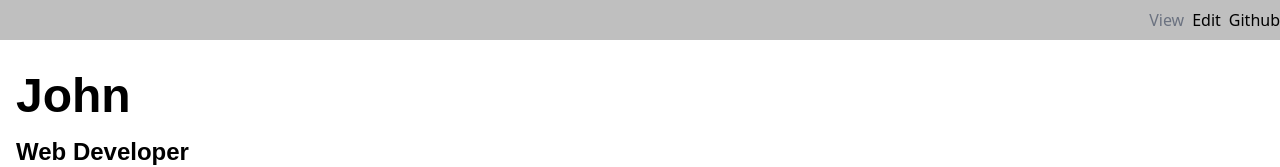
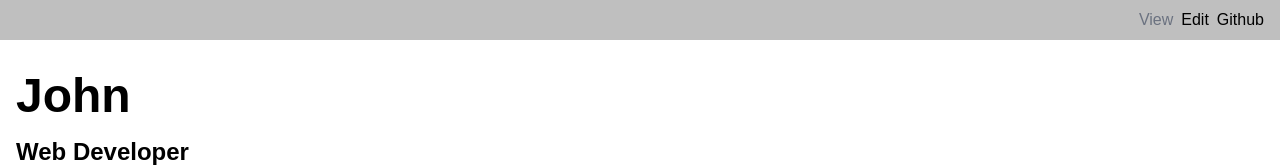
Before and after one commit to aungkyawhein/resume, an Angular app: page /view in a window 1280 px wide. Shown: the top 167 px of the page. Built offline with nearby package versions, Linux system fonts and the light colour scheme; a web font is replaced by a local one; what @angular/fire would draw is missing.

Commit message:
Update nav layout with container

```diff
--- a/src/app/app.component.html
+++ b/src/app/app.component.html
@@ -1,4 +1,5 @@
 <nav class="w-full flex justify-end bg-black/25">
+  <div class="container mx-auto px-4 flex flex-col gap-12 font-primary">
     <ul class="flex justify-end gap-2 container py-2 mx-auto">
       <li *ngFor="let navLink of navLinks">
         <a [routerLink]="navLink.url" routerLinkActive="text-gray-500 " ariaCurrentWhenActive="page">
@@ -11,6 +12,7 @@
         </a>
       </li>
     </ul>
+  </div>
 </nav>
 
 <router-outlet></router-outlet>
```
Lines whose indentation alone changed are shown as unchanged.
